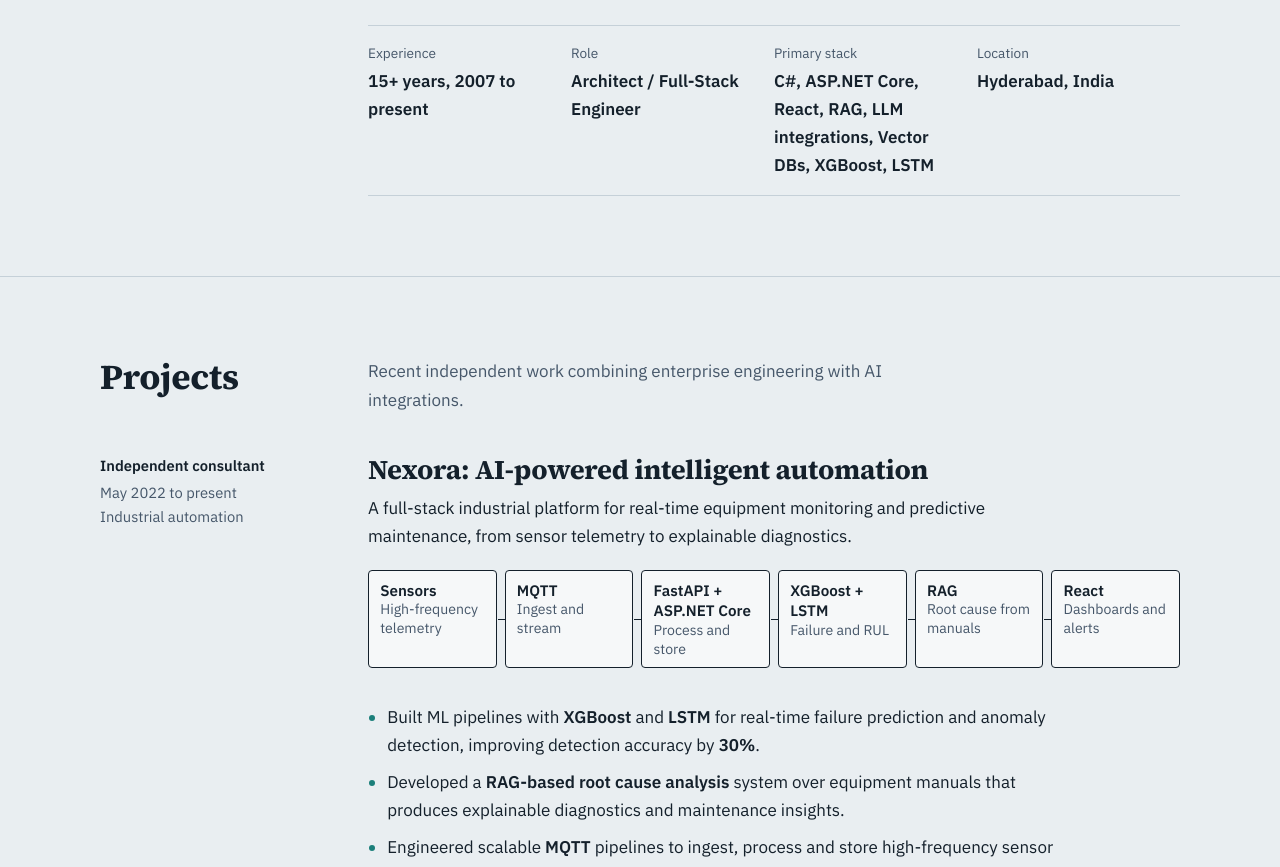
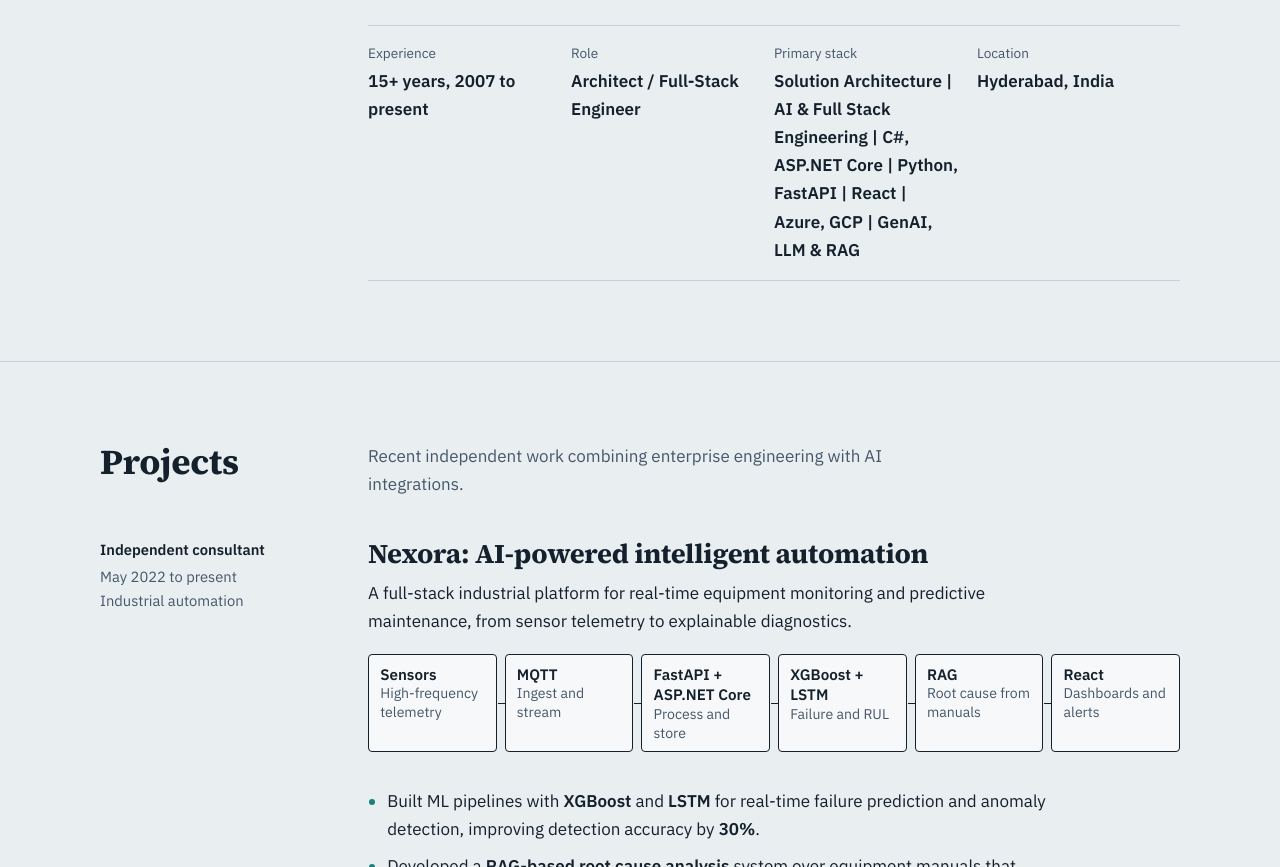
Before and after one commit to prasadb105/Narasimha-Prasad-Portfolio, a plain HTML site: page index.html in a window 1280 px wide. Shown: the part 1453-2320 px from the top of the page. Drawn offline with Linux system fonts and the light colour scheme.

Commit message:
Update primary stack description in index.html

```diff
--- a/index.html
+++ b/index.html
@@ -88,7 +88,7 @@
         <dl class="facts">
           <div><dt>Experience</dt><dd>15+ years, 2007 to present</dd></div>
           <div><dt>Role</dt><dd>Architect / Full-Stack Engineer</dd></div>
-          <div><dt>Primary stack</dt><dd>C#, ASP.NET Core, React, RAG, LLM integrations, Vector DBs, XGBoost, LSTM</dd></div>
+          <div><dt>Primary stack</dt><dd>Solution Architecture | AI & Full Stack Engineering | C#, ASP.NET Core | Python, FastAPI | React | Azure, GCP | GenAI, LLM & RAG</dd></div>
           <div><dt>Location</dt><dd>Hyderabad, India</dd></div>
         </dl>
       </div>
```
